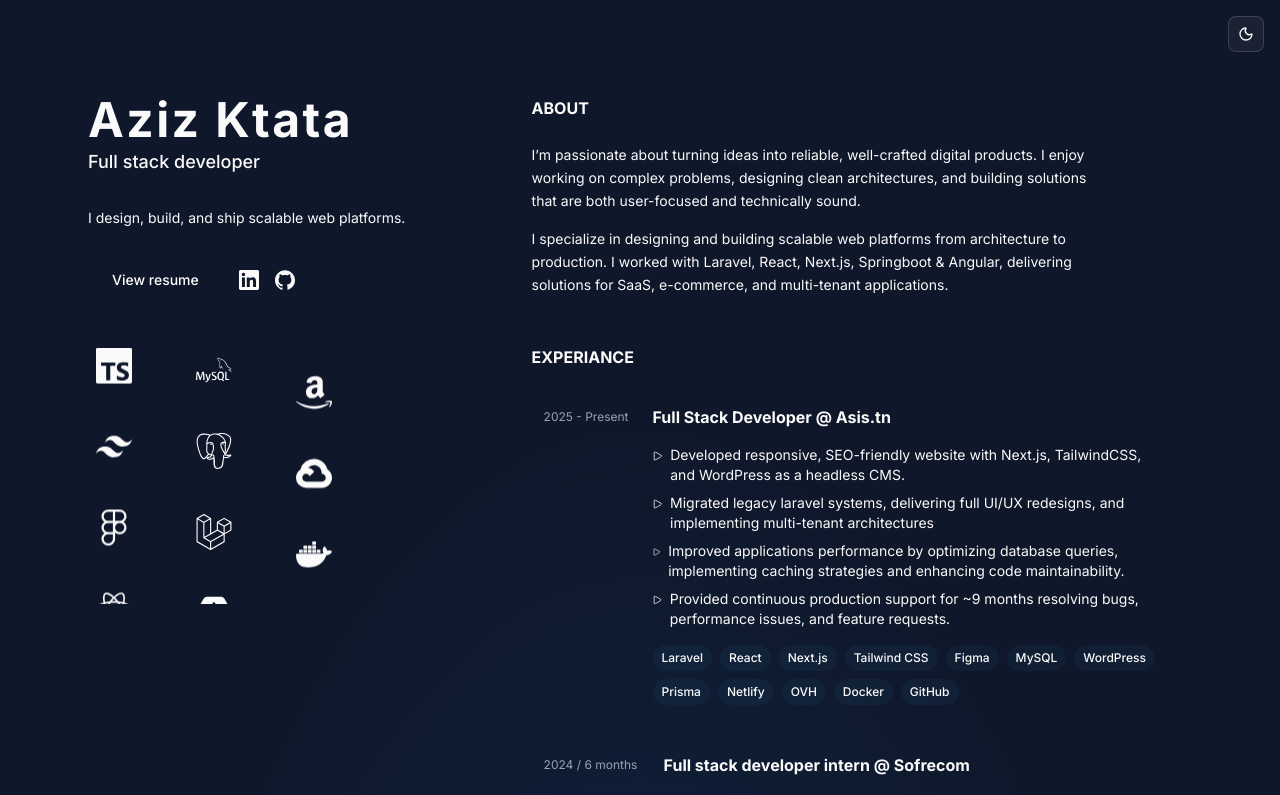
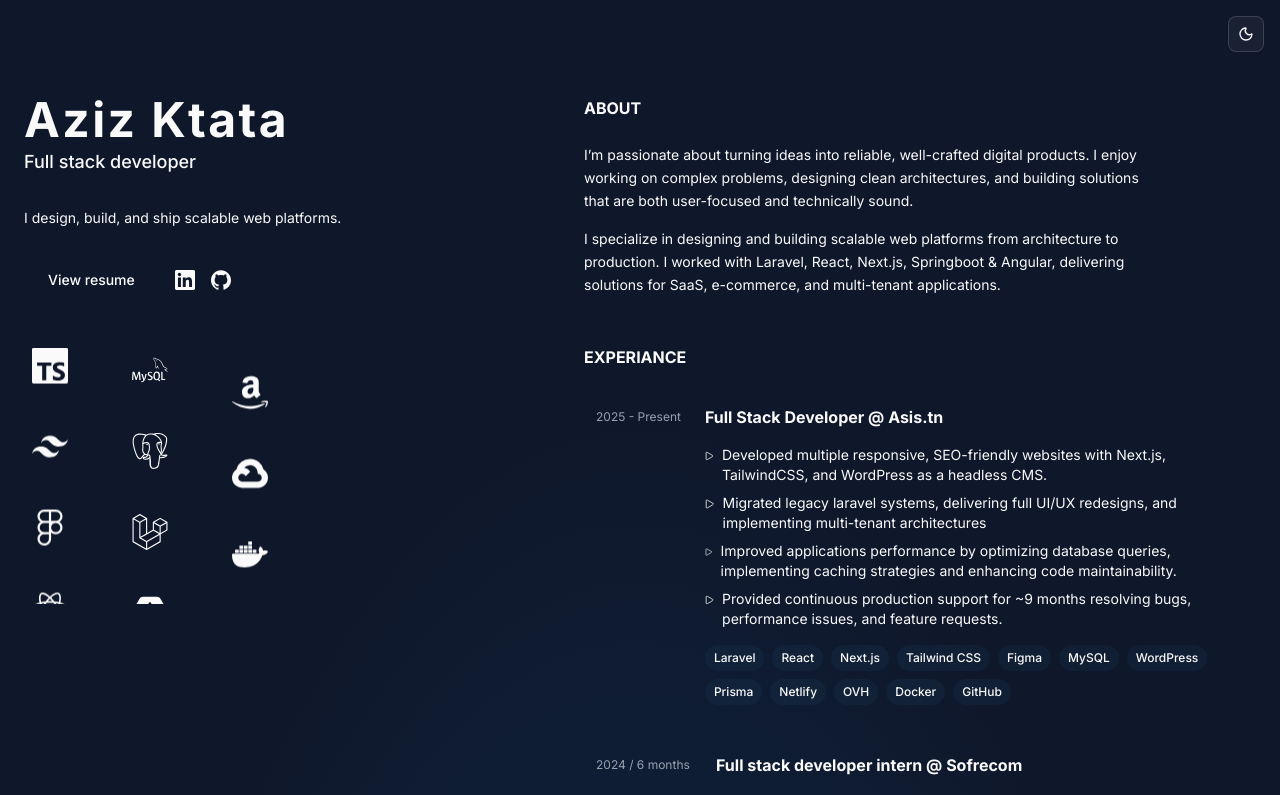
Before and after one commit to azizktata/portfolio, a Next.js app: page / in a window 1280 px wide. Shown: the top 795 px of the page. Built offline with nearby package versions, Linux system fonts and the light colour scheme.

Commit message:
UI adjustment

```diff
--- a/app/page.tsx
+++ b/app/page.tsx
@@ -24,7 +24,7 @@
     "
       />
 
-      <main className="flex min-h-screen w-full max-w-6xl flex-col justify-between px-8 md:px-6 items-start md:flex-row md:gap-16  relative z-10">
+      <main className="flex min-h-screen w-full max-w-6xl xl:max-w-7xl flex-col justify-between px-8 md:px-6 items-start md:flex-row md:gap-16  relative z-10">
         <div
           id="left"
           className="flex flex-col pt-16 lg:mb-0 lg:sticky lg:top-0 md:py-24  md:w-1/2 mb-16 "
@@ -73,7 +73,7 @@
           </div>
           <CarouselLogos/>
         </div>
-        <div id="right" className="flex flex-col md:py-24 ">
+        <div id="right" className="flex flex-col md:py-24 max-w-2xl">
           <h2 className="uppercase font-bold text-md mb-6">About</h2>
           <div className="mb-12 flex flex-col gap-4">
             <p className="text-sm max-w-xl md:max-w-md lg:max-w-xl text-foreground leading-relaxed">
@@ -89,14 +89,14 @@
               multi-tenant applications.
             </p>
           </div>
-          <div id="experiance" className="mb-12">
+          <div id="experiance" className="mb-12 ">
             <h2 className="uppercase font-bold text-md mb-6">Experiance</h2>
             <div className="flex flex-col gap-6 items-stretch group/list">
               <CardExperiance
                 timeline="2025 - Present"
                 position="Full Stack Developer @ Asis.tn"
                 description={[
-                  "Developed responsive, SEO-friendly website with Next.js, TailwindCSS, and WordPress as a headless CMS.",
+                  "Developed multiple responsive, SEO-friendly websites with Next.js, TailwindCSS, and WordPress as a headless CMS.",
                   "Migrated legacy laravel systems, delivering full UI/UX redesigns, and implementing multi-tenant architectures",
                   "Improved applications performance by optimizing database queries, implementing caching strategies and enhancing code maintainability.",
                   "Provided continuous production support for ~9 months resolving bugs, performance issues, and feature requests.",
```
